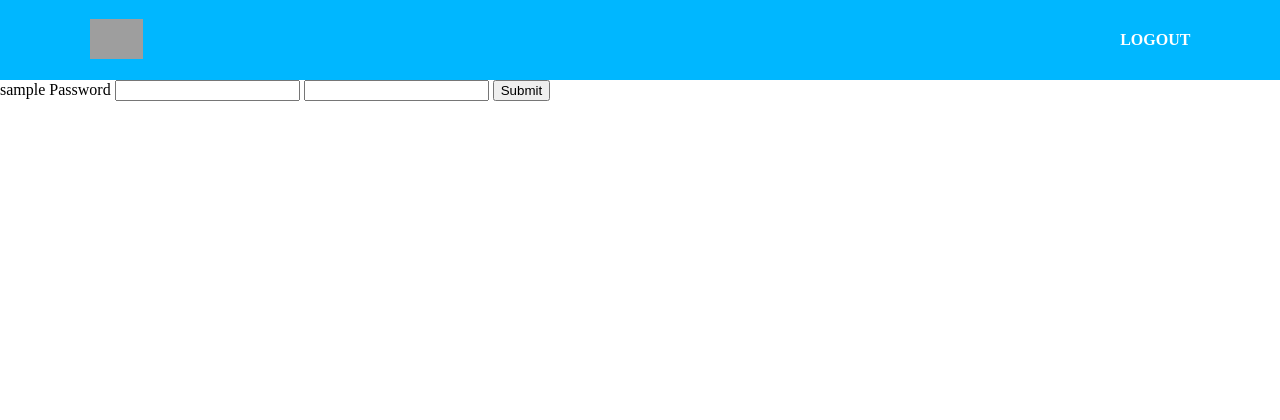
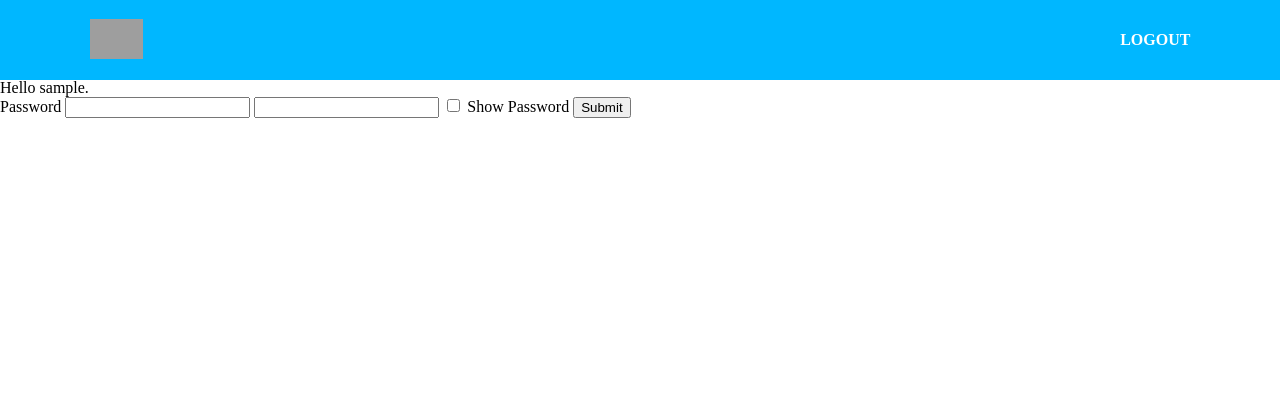
Before and after one commit to ifrancesalcantara/Project2, a Node server app: page /profile in a window 1280 px wide. Shown: the top 420 px of the page. Run offline with Node 20, Linux system fonts and the light colour scheme; the visitor is signed in with stand-in values (Sample User, id 1); some libraries are stand-ins or nearby versions; grey boxes are pictures that could not be loaded.

Commit message:
add checkbox trigger password show hide to secure/profile

```diff
--- a/express-generator-start/views/secure/profile.hbs
+++ b/express-generator-start/views/secure/profile.hbs
@@ -1,13 +1,15 @@
 <form action='/profile' method='post'>
 
-
-<label for=''>{{this.username}}</label>
+<h4>Hello {{this.username}}.</h4>
+<label for=''></label>
 
 
-<label for='password'>Password</label>
-<input type='text' name='password'>
+<label for='password' >Password</label>
+<input type='password' name='password' id='passShow' >
 <label for="passwordConfirm"></label>
-<input type="text" name='passConf'>
+<input type="password" name='passConf' id='passConfShow'>
+<input type="checkbox" name="passShow" onclick="showPassword()">
+<label for="">Show Password</label>
 
 <button type='submit'>Submit</button>
 </form>
@@ -15,3 +17,20 @@
 <p>
     {{this.errorMessage}}
 </p>
+
+<script>
+    function showPassword  () {
+                    const passShow = document.getElementById('passShow')
+
+                    if ( passShow.type === 'password' && passConfShow.type === 'password')
+                    {
+                        passShow.type = 'text';
+                        passConfShow.type = 'text';
+                    }
+                    else
+                    {
+                        passShow.type = 'password';
+                        passConfShow.type = 'password'
+                    }
+            }
+</script>
```
Also changed, not shown: express-generator-start/routes/profile.js (line endings or trailing spaces), 1 other file.
